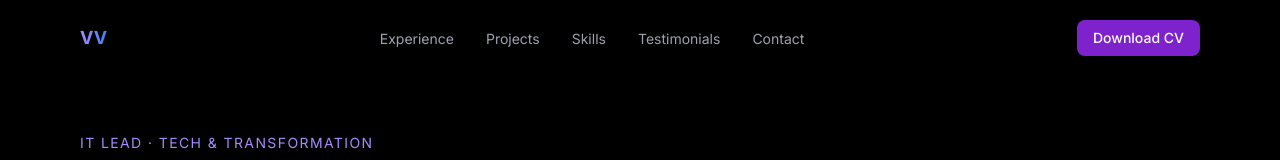
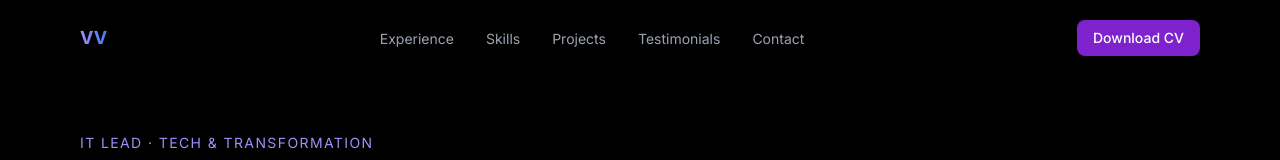
Before and after one commit to vigneshvenkat/senior-it-lead-portfolio, a Next.js app: page / in a window 1280 px wide. Shown: the top 160 px of the page. Built offline with nearby package versions, Linux system fonts and the light colour scheme.

Commit message:
Reorder menu items in Header component

```diff
--- a/src/components/Header.tsx
+++ b/src/components/Header.tsx
@@ -21,8 +21,8 @@ const Header = () => {
 
   const menuItems = [
     { href: '#experience', label: 'Experience' },
+    { href: '#skills', label: 'Skills' },
     { href: '#projects', label: 'Projects' },
-    { href: '#skills', label: 'Skills' },
     { href: '#testimonials', label: 'Testimonials' },
     { href: '#contact', label: 'Contact' },
   ];
```
